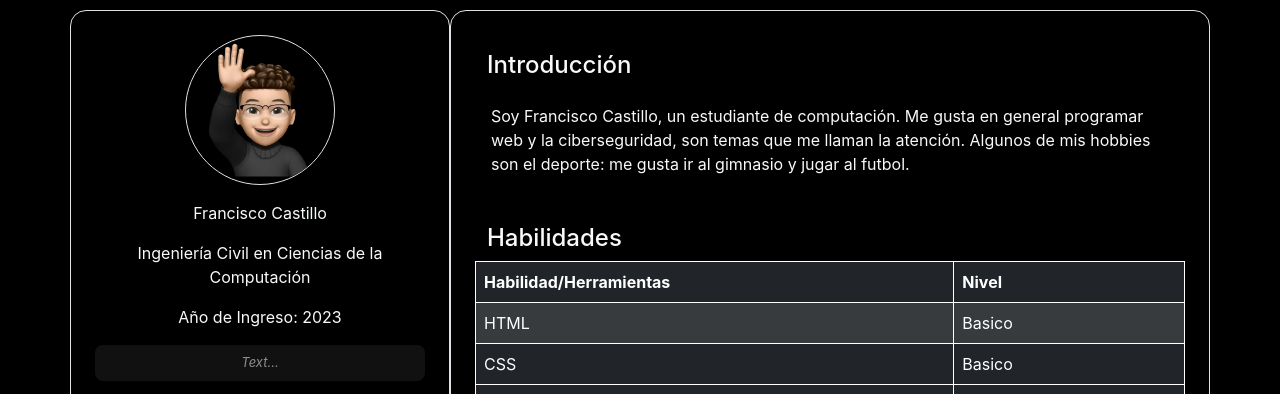
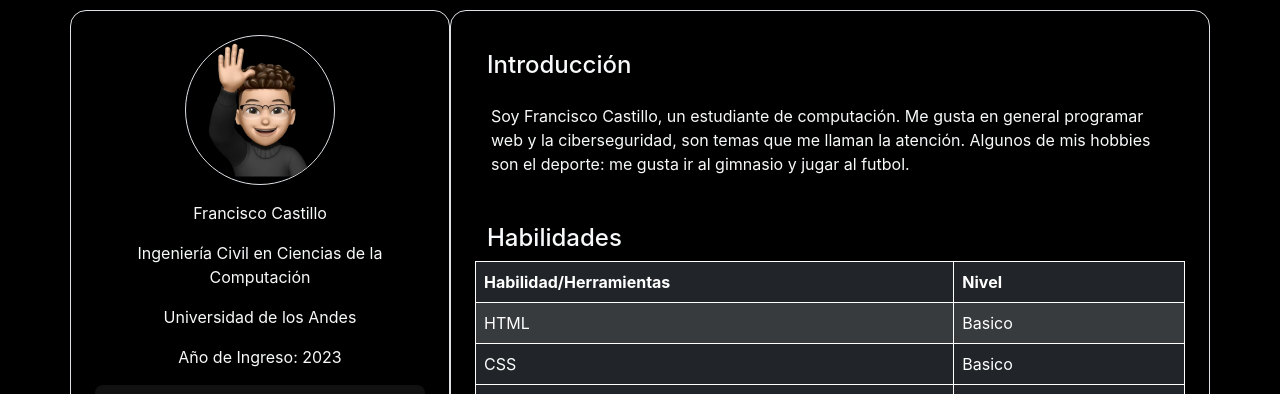
Before and after one commit to Panchoox/Panchoox.github.io, a plain HTML site: page index.html in a window 1280 px wide. Shown: the part 92-486 px from the top of the page. Drawn offline with nearby package versions, Linux system fonts and the light colour scheme.

Commit message:
Update index.html

```diff
--- a/index.html
+++ b/index.html
@@ -24,6 +24,7 @@
       <img src="img.webp" alt="Mi foto" class="rounded-circle img-fluid perfil border">
        <p class="text-center mt-3">Francisco Castillo</p>
        <p class="text-center mt-3">Ingeniería Civil en Ciencias de la Computación</p>
+        <p class="text-center mt-3">Universidad de los Andes</p>
        <p class="text-center mt-3">Año de Ingreso: 2023</p>
 
 
```
